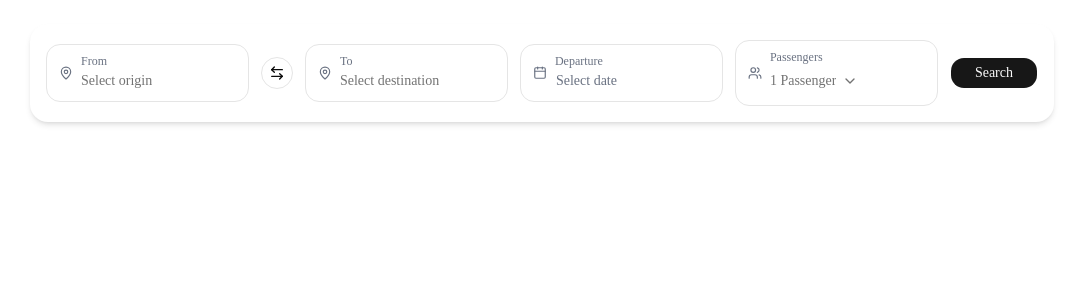
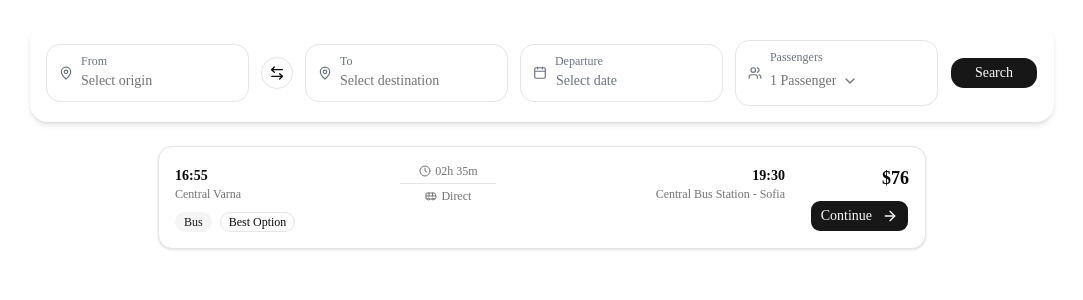
Before and after one commit to Saheel-Mahzz/Yatayat-Hub, a Next.js app: page /bookings in a window 1280 px wide. Shown: the top 300 px of the page, without its empty margins (98-1181 px from the left). Built offline with nearby package versions, Linux system fonts and the light colour scheme.

Commit message:
feat: made a bus trip card

```diff
--- /dev/null
+++ b/components/ui/badge.tsx
@@ -0,0 +1,49 @@
+import * as React from "react"
+import { cva, type VariantProps } from "class-variance-authority"
+import { Slot } from "radix-ui"
+
+import { cn } from "@/lib/utils"
+
+const badgeVariants = cva(
+  "group/badge inline-flex h-5 w-fit shrink-0 items-center justify-center gap-1 overflow-hidden rounded-4xl border border-transparent px-2 py-0.5 text-xs font-medium whitespace-nowrap transition-all focus-visible:border-ring focus-visible:ring-[3px] focus-visible:ring-ring/50 has-data-[icon=inline-end]:pr-1.5 has-data-[icon=inline-start]:pl-1.5 aria-invalid:border-destructive aria-invalid:ring-destructive/20 dark:aria-invalid:ring-destructive/40 [&>svg]:pointer-events-none [&>svg]:size-3!",
+  {
+    variants: {
+      variant: {
+        default: "bg-primary text-primary-foreground [a]:hover:bg-primary/80",
+        secondary:
+          "bg-secondary text-secondary-foreground [a]:hover:bg-secondary/80",
+        destructive:
+          "bg-destructive/10 text-destructive focus-visible:ring-destructive/20 dark:bg-destructive/20 dark:focus-visible:ring-destructive/40 [a]:hover:bg-destructive/20",
+        outline:
+          "border-border text-foreground [a]:hover:bg-muted [a]:hover:text-muted-foreground",
+        ghost:
+          "hover:bg-muted hover:text-muted-foreground dark:hover:bg-muted/50",
+        link: "text-primary underline-offset-4 hover:underline",
+      },
+    },
+    defaultVariants: {
+      variant: "default",
+    },
+  }
+)
+
+function Badge({
+  className,
+  variant = "default",
+  asChild = false,
+  ...props
+}: React.ComponentProps<"span"> &
+  VariantProps<typeof badgeVariants> & { asChild?: boolean }) {
+  const Comp = asChild ? Slot.Root : "span"
+
+  return (
+    <Comp
+      data-slot="badge"
+      data-variant={variant}
+      className={cn(badgeVariants({ variant }), className)}
+      {...props}
+    />
+  )
+}
+
+export { Badge, badgeVariants }
--- /dev/null
+++ b/modules/bookings/components/busList.tsx
@@ -0,0 +1,55 @@
+import { Badge } from "@/components/ui/badge";
+import { Button } from "@/components/ui/button";
+
+import { Clock, Bus, ArrowRight } from "lucide-react";
+
+export default function BusTripCard() {
+  return (
+    <div className="max-w-3xl mx-auto border rounded-xl p-4 bg-white shadow-sm flex items-center justify-between gap-6">
+      <div className="flex flex-col gap-2 w-full">
+        <div className="flex items-center justify-between">
+          <div className="flex flex-col">
+            <span className="text-sm font-semibold">16:55</span>
+            <span className="text-xs text-muted-foreground">Central Varna</span>
+          </div>
+
+          <div className="flex flex-col items-center text-xs text-muted-foreground">
+            <div className="flex items-center gap-1">
+              <Clock className="w-3 h-3" />
+              <span>02h 35m</span>
+            </div>
+            <div className="w-24 h-px bg-gray-200 my-1" />
+            <div className="flex items-center gap-1">
+              <Bus className="w-3 h-3" />
+              <span>Direct</span>
+            </div>
+          </div>
+
+          <div className="flex flex-col text-right">
+            <span className="text-sm font-semibold">19:30</span>
+            <span className="text-xs text-muted-foreground">
+              Central Bus Station - Sofia
+            </span>
+          </div>
+        </div>
+
+        <div className="flex items-center gap-2">
+          <Badge variant="secondary" className="text-xs">
+            Bus
+          </Badge>
+          <Badge variant="outline" className="text-xs">
+            Best Option
+          </Badge>
+        </div>
+      </div>
+
+      <div className="flex flex-col items-end gap-2 min-w-25">
+        <span className="text-lg font-bold">$76</span>
+
+        <Button className="rounded-lg cursor-pointer">
+          Continue <ArrowRight className="w-4 h-4 ml-1" />
+        </Button>
+      </div>
+    </div>
+  );
+}
--- a/modules/bookings/index.tsx
+++ b/modules/bookings/index.tsx
@@ -1,10 +1,11 @@
-import React from "react";
 import SearchBar from "./components/searchBar";
+import BusList from "./components/busList";
 
 export default function Bookings() {
   return (
     <div>
       <SearchBar />
+      <BusList />
     </div>
   );
 }
```
